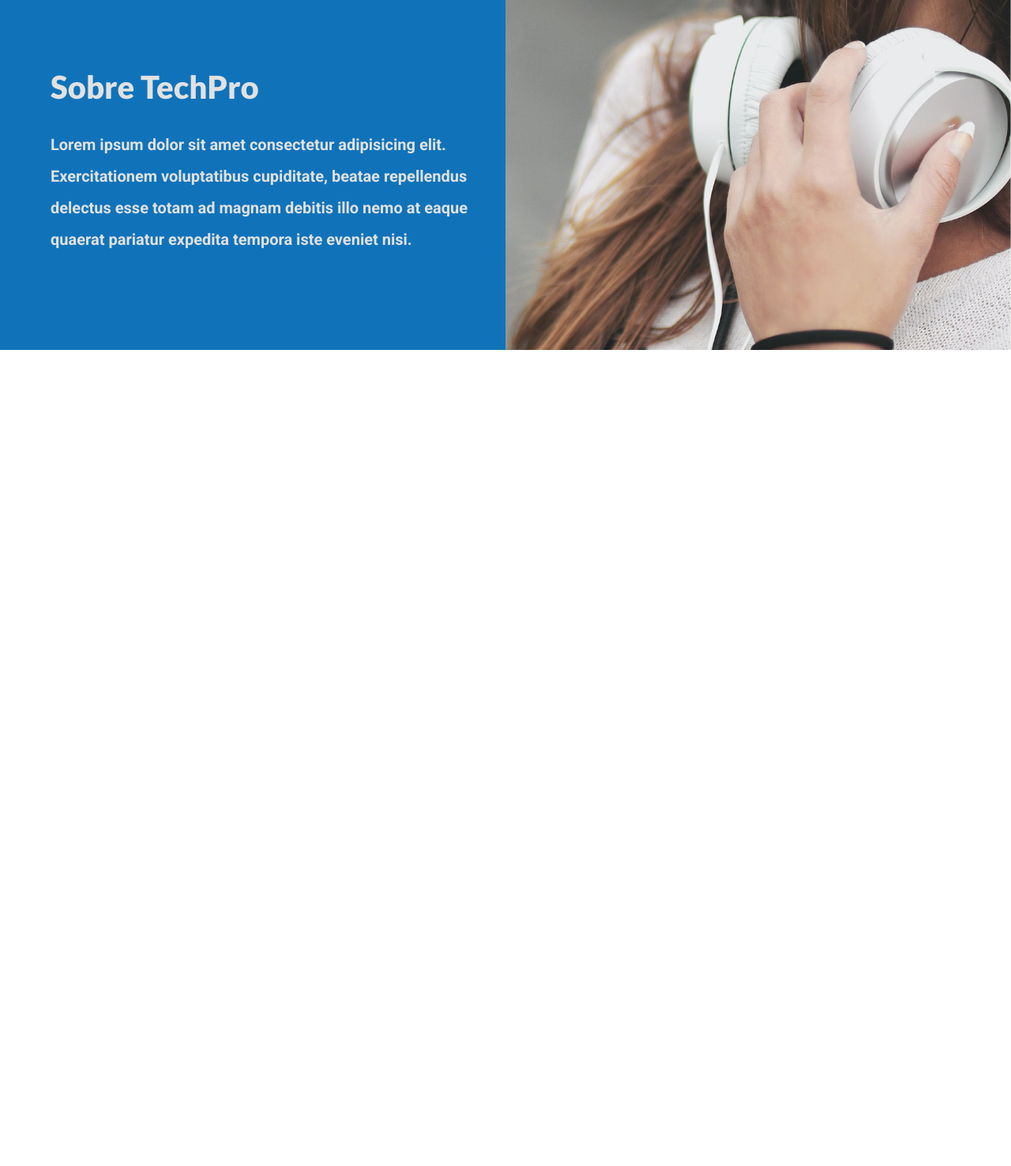
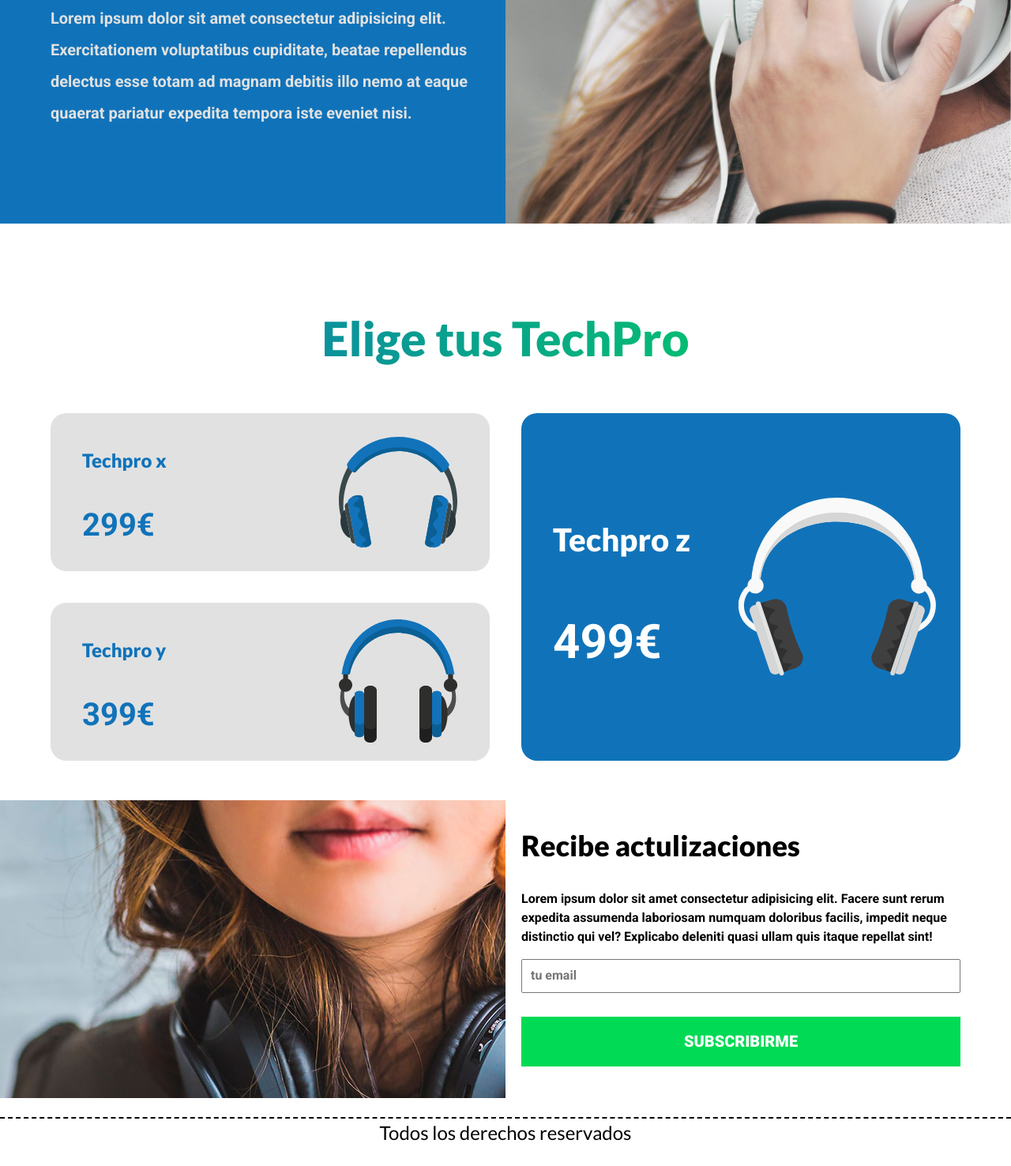
Before and after one commit to alejandro14972/CSS-TechProAuriculares, a plain HTML site: page index.html in a window 1280 px wide. Shown: the part 1073-2549 px from the top of the page at 79% size. Before the commit the page ends 1516 px from the top, so only its background shows below. Drawn offline with nearby package versions, Linux system fonts and the light colour scheme.

Commit message:
ultimos cambios

```diff
--- a/css/style.css
+++ b/css/style.css
@@ -78,7 +78,7 @@ img {
 /* HEADER    */
 .header {
     background-color: var(--negro);
-    padding: calc(var(--separacion)*3) 0;
+    padding: var(--separacion) 0;
     color: var(--blanco);
 }
 
@@ -128,6 +128,28 @@ img {
 
 .precio-producto span {
     font-size: 8rem;
+}
+
+
+/* flecha */
+.flecha{
+    display: flex;
+    justify-content: center;
+    align-items: center;
+    height: 3rem;
+    padding: 2rem;
+}
+
+@media (min-width:768px){
+    .flecha{
+        justify-content: right;
+        margin-right: 5rem;
+    }
+
+}
+
+.flecha span{
+    font-size: 5rem;
 }
 
 
@@ -182,12 +204,12 @@ img {
     background-image: linear-gradient(to bottom, transparent 50%, var(--primario) 0%), url(../img/imagen-mujer.jpg);
     background-position: right;
     background-repeat: repeat, no-repeat;
-    /* background-size: 100%, 80rem; */
+    background-size: 100%, 120rem;
 }
 
 .sobre-tech-grid {
     display: grid;
-    grid-template-rows: repeat(2, 40rem);
+    grid-template-rows: repeat(2, 45rem);
     row-gap: var(--separacion);
 }
 
@@ -252,3 +274,169 @@ img {
     line-height: 2;
     ;
 }
+
+/* modelos */
+
+.modelos{
+    padding: var(--separacion) 0;
+}
+
+.header-modelos{
+    font-size: 6rem;
+    margin-bottom: var(--separacion);
+}
+
+.listado-modelos{
+    display: flex;
+    flex-direction: column-reverse;
+}
+
+@media (min-width:992px){
+    .listado-modelos{
+        display: grid;
+        grid-template-columns: repeat(2, 1fr);
+        grid-template-rows: repeat(2, 20rem);
+        gap: 4rem;
+    }
+}
+
+.modelo{
+    background-color: var(--grisClaro);
+    margin-bottom: 2rem;
+    padding-left: 4rem;
+    color: var(--primario);
+    border-radius: 2rem;
+    min-height: 20rem;
+    justify-content: center;
+    background-position: 90% center;
+    background-size: 15rem;
+    display: flex;
+    flex-direction: column;
+    justify-content: center;
+    transition-property: transform background-size font-size;
+    transition-duration: .3s;
+}
+
+.modelo:hover{
+    transform: scale(1.1) rotate(8deg);
+    background-size: 30rem;
+}
+
+@media (min-width:992px){
+    .modelo{
+        margin-bottom: 0;
+    }
+}
+
+.modelo h3{
+    font-size: 2.4rem;
+}
+
+.modelo .precio{
+    font-size: 4rem;
+    font-weight: 400;
+    line-height: 0;
+}
+
+.modelo:first-child{
+    margin-bottom: 0;
+}
+
+.modelo-x{
+    background-image: url(../img/modelo-x.svg);
+    background-repeat: no-repeat;
+}
+
+.modelo-y{
+    background-image: url(../img/modelo-y.svg);
+    background-repeat: no-repeat;
+}
+
+.modelo-z{
+    background-image: url(../img/modelo-z.svg);
+    background-repeat: no-repeat;
+    background-color: var(--primario);
+    color: var(--blanco);
+}
+
+@media (min-width:992px){
+    .modelo-z{
+        grid-column: 2/3;
+        grid-row: 1/3;
+        background-size: 25rem;
+    }
+    .modelo-z h3{
+        font-size: 4rem;
+    }
+}
+
+.modelo-z .precio{
+    font-size: 6rem;
+}
+
+
+/* newsletter */
+
+.newsletter{
+background-image: linear-gradient(to bottom, transparent 50%, white 0%),url(../img/newsletter.jpg);
+background-repeat: no-repeat;
+background-position:50% -60%  ;
+}
+
+@media (min-width:992px){
+    .newsletter{
+        background-image: linear-gradient(to right, transparent 50%, white 0%),url(../img/newsletter.jpg);
+        background-repeat: no-repeat;
+        background-position: top left;
+        background-size: 100;
+        }
+}
+
+.contenido-newsletter{
+   display: grid;
+   grid-template-rows: repeat(2, 45rem);
+   gap: 4rem;
+}
+
+@media (min-width:992px){
+    .contenido-newsletter{
+        grid-template-rows: unset;
+        grid-template-columns: repeat(2, 1fr);
+    }
+}
+
+.texto-newsletter{
+    grid-row: 2/3;
+}
+
+@media (min-width:992px){
+    .texto-newsletter{
+        grid-row: unset;
+        grid-column: 2/3;
+    }
+}
+
+.formulario input[type="text"]{
+    width: 100%;
+    padding: 1rem;
+}
+
+.formulario input[type="submit"]{
+    width: 100%;
+    padding: 2rem;
+    background-color: var(--secundario);
+    color: white;
+    text-transform: uppercase;
+    font-size: 2rem;
+    font-weight: 900;
+    border: none;
+    margin: 3rem 0 4rem  0;
+}
+
+.footer p{
+    border-top: dashed 2px black;
+    text-align: center;
+    font-family: var(--fuenteSecundaria);
+    font-size: 2.4rem;
+    font-weight: 400;
+}
--- a/index.html
+++ b/index.html
@@ -9,6 +9,7 @@
     <link rel="preconnect" href="https://fonts.gstatic.com" crossorigin>
     <link href="https://fonts.googleapis.com/css2?family=Lato:wght@400;900&family=Roboto:wght@700;900&display=swap"
         rel="stylesheet">
+        <link rel="stylesheet" href="https://fonts.googleapis.com/css2?family=Material+Symbols+Outlined:opsz,wght,FILL,GRAD@20..48,100..700,0..1,-50..200" />
     <link rel="stylesheet" href="./css/normalize.css">
     <link rel="stylesheet" href="./css/style.css">
 </head>
@@ -37,6 +38,11 @@
                     Desde <span>30.00€</span>
                 </p>
             </div>
+        </div>
+        <div class="flecha degradado-verde">
+            <span class="material-symbols-outlined">
+                arrow_downward
+                </span>
         </div>
     </header>
 
@@ -82,6 +88,50 @@
     </section>
 
 
+    <main class="contenedor modelos">
+        <h2 class="text-center degradado-verde header-modelos">Elige tus TechPro</h2>
+
+        <div class="listado-modelos">
+            <div class="modelo modelo-x">
+                <h3>Techpro x</h3>
+                <p class="precio">299€</p>
+            </div>
+
+            <div class="modelo modelo-y">
+                <h3>Techpro y</h3>
+                <p class="precio">399€</p>
+            </div>
+
+            <div class="modelo modelo-z">
+                <h3>Techpro z</h3>
+                <p class="precio">499€</p>
+            </div>
+        </div>
+    </main>
+
+    <section class="newsletter">
+        <div class="contenido-newsletter contenedor">
+            <div class="texto-newsletter">
+                <h2>Recibe actulizaciones</h2>
+                <p>Lorem ipsum dolor sit amet consectetur adipisicing elit. Facere sunt rerum expedita assumenda
+                    laboriosam numquam doloribus facilis, impedit neque distinctio qui vel? Explicabo deleniti quasi
+                    ullam quis itaque repellat sint!</p>
+                <form class="formulario">
+                    <div class="input">
+                        <input type="text" placeholder="tu email">
+                        <input type="submit" value="subscribirme">
+                    </div>
+                </form>
+            </div>
+        </div>
+    </section>
+
+
+    <footer class="footer">
+        <p>Todos los derechos reservados</p>
+    </footer>
+
+
 </body>
 
 </html>
```
